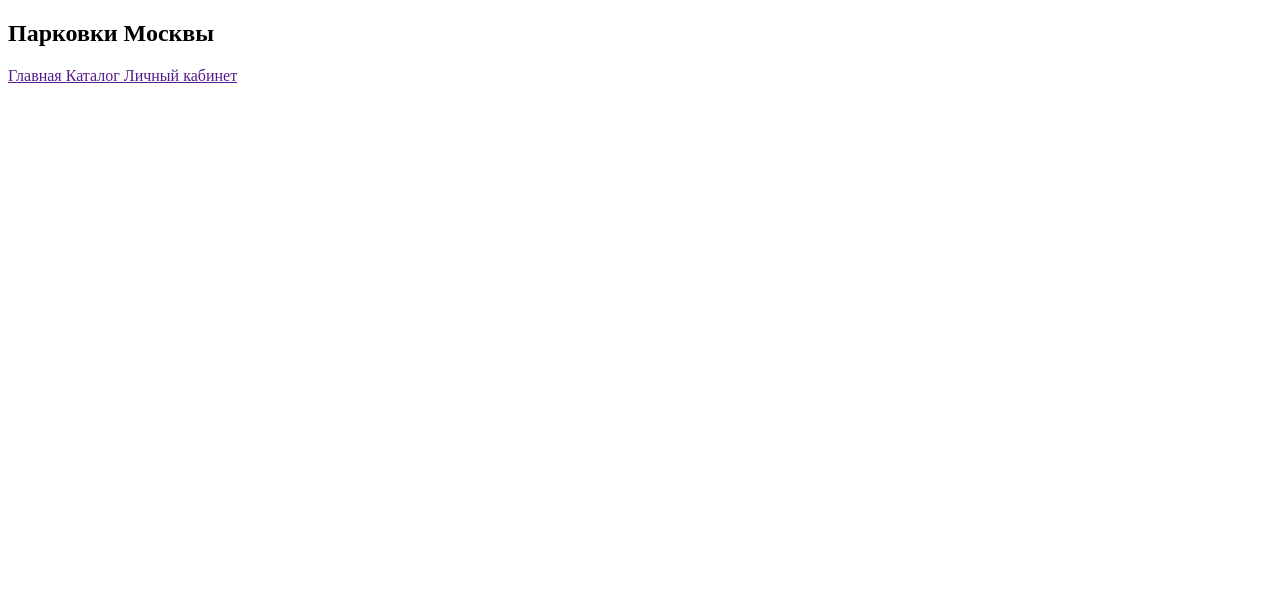
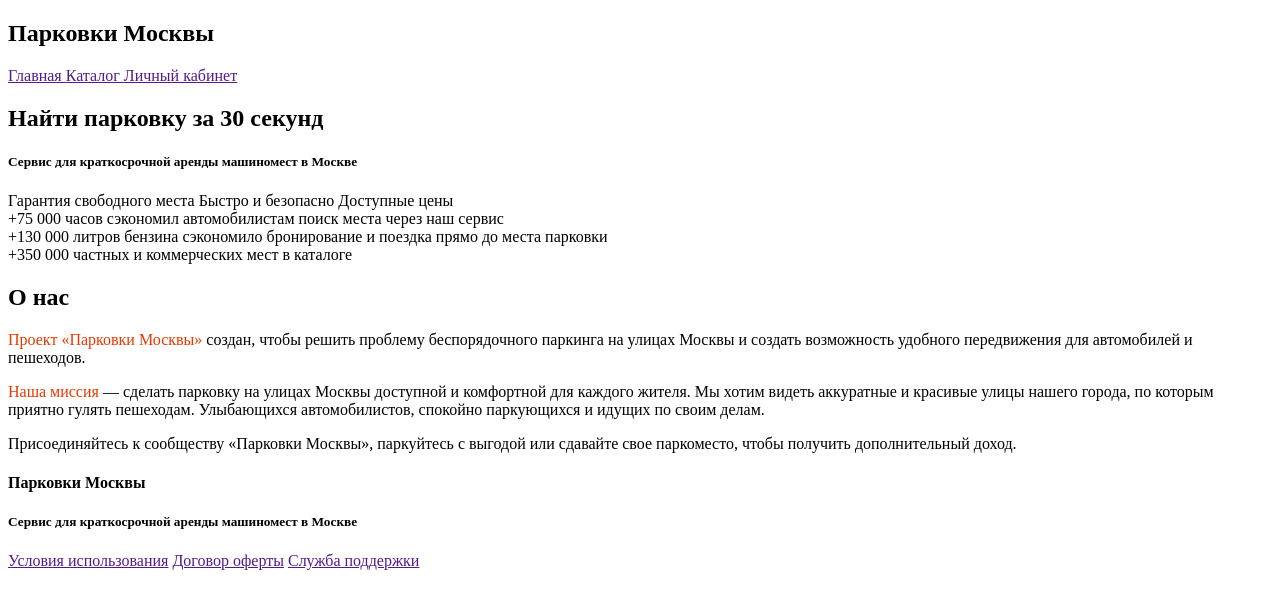
Before and after one commit to XanderMoroz/ShareAndPark, a Django app: page /catalog in a window 1280 px wide. Shown: the top 609 px of the page. Run offline with Django 4.2, Linux system fonts and the light colour scheme; data comes from the database, SQL or seed files in the repository.

Commit message:
Index template is ready

```diff
--- a/ShareAndPark/templates/index.html
+++ b/ShareAndPark/templates/index.html
@@ -27,11 +27,85 @@
         </a>
     </nav>
 </header>
-<main>
+<main class="main">
+
+    <section class="intro">
+        <div class="wrapper">
+            <div class="intro__content">
+                <h1 class="intro__title">
+                    Найти парковку за 30 секунд
+                </h1>
+                <h5 class="intro__subtitle">
+                    Сервис для краткосрочной аренды машиномест в Москве
+                </h5>
+                <div class="intro__features">
+                    <span class="intro__features-item">Гарантия свободного места</span>
+                    <span class="intro__features-item">Быстро и безопасно</span>
+                    <span class="intro__features-item">Доступные цены</span>
+                </div>
+            </div>
+        </div>
+    </section>
+
+    <section class="features">
+        <div class="wrapper">
+            <div class="features__content">
+                <div class="features__item">
+                    +75 000 часов сэкономил автомобилистам поиск места через наш сервис
+                </div>
+                <div class="features__item">
+                    +130 000 литров бензина сэкономило бронирование и поездка прямо до места парковки
+                </div>
+                <div class="features__item">
+                    +350 000 частных и коммерческих мест в каталоге
+                </div>
+            </div>
+        </div>
+    </section>
+
+    <section class="drivers">
+
+    </section>
+
+    <section class="holders">
+
+    </section>
+
+    <section class="about-us">
+        <h1 class="about-us__title">
+            О нас
+        </h1>
+        <div class="about-us__text">
+            <p class="about-us__text-paragraph">
+                <span style="color: #EA3800FF">Проект «Парковки Москвы»</span> создан, чтобы решить проблему
+                беспорядочного паркинга на улицах Москвы
+                и создать возможность удобного передвижения для автомобилей и пешеходов.
+            </p>
+            <p class="about-us__text-paragraph">
+                <span style="color: #EA3800FF">Наша миссия</span> — сделать парковку на улицах Москвы доступной и
+                комфортной для каждого жителя. Мы хотим
+                видеть аккуратные и красивые улицы нашего города, по которым приятно гулять пешеходам.
+                Улыбающихся автомобилистов, спокойно паркующихся и идущих по своим делам.
+            </p>
+            <p class="about-us__text-paragraph">
+                Присоединяйтесь к сообществу «Парковки Москвы», паркуйтесь с выгодой или сдавайте свое паркоместо, чтобы
+                получить дополнительный доход.
+            </p>
+        </div>
+    </section>
 
 </main>
-<footer>
 
+<footer class="footer">
+    <h4 class="footer__title">Парковки Москвы</h4>
+    <h5 class="footer__subtitle">Сервис для краткосрочной аренды машиномест в Москве</h5>
+    <div class="footer__links">
+<!--Don't have information about terms and other below. Tagged as link temporary-->
+        <a href="" class="footer__links-item">Условия использования</a>
+        <a href="" class="footer__links-item">Договор оферты</a>
+        <a href="" class="footer__links-item">Служба поддержки</a>
+    </div>
 </footer>
+
 </body>
 </html>
```
Also changed, not shown: ShareAndPark/templates/static/assets/images/intro-bg.jpg (deleted), ShareAndPark/templates/static/assets/images/intro-bg.webp (added).
